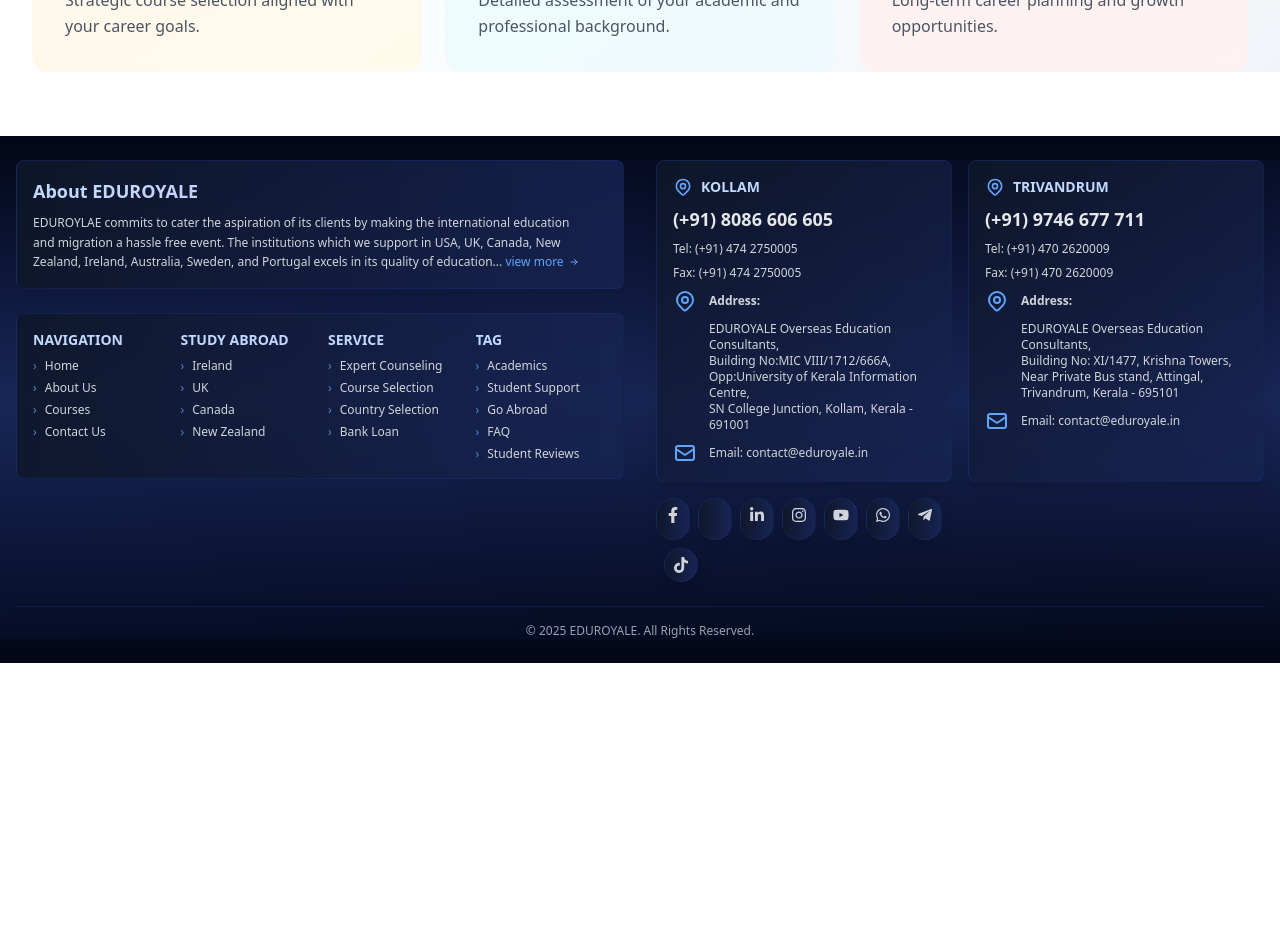
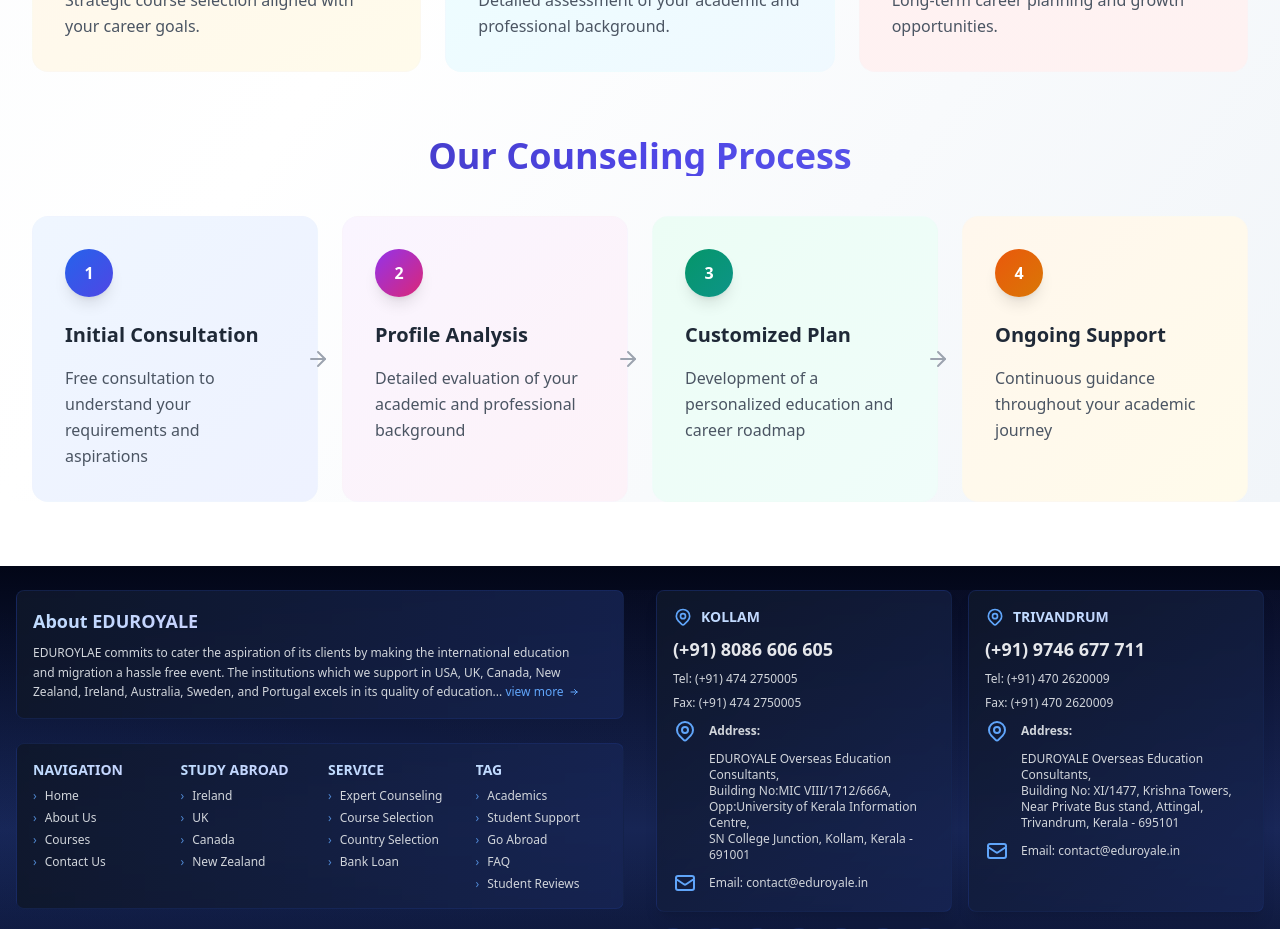
Before and after one commit to rinoykj007/Eduroyale_District_Educational, a React (Vite) app: page /services/expert-counseling in a window 1280 px wide. Shown: the part 1280-2209 px from the top of the page. Before the commit the page ends 1943 px from the top, so only its background shows below. Built offline with nearby package versions, Linux system fonts and the light colour scheme; some icons are missing.

Commit message:
update the Expert Counseling component with Features Grid

```diff
--- a/src/pages/Expert_Counseling.jsx
+++ b/src/pages/Expert_Counseling.jsx
@@ -61,6 +61,38 @@ const Features = [
     icon: "🚀",
     gradient: "from-rose-50 to-red-50",
     iconBg: "from-rose-500 to-red-500",
+  },
+];
+const Process = [
+  {
+    step: "1",
+    title: "Initial Consultation",
+    description:
+      "Free consultation to understand your requirements and aspirations",
+    gradient: "from-blue-50 to-indigo-50",
+    numberBg: "from-blue-600 to-indigo-600",
+  },
+  {
+    step: "2",
+    title: "Profile Analysis",
+    description:
+      "Detailed evaluation of your academic and professional background",
+    gradient: "from-purple-50 to-pink-50",
+    numberBg: "from-purple-600 to-pink-600",
+  },
+  {
+    step: "3",
+    title: "Customized Plan",
+    description: "Development of a personalized education and career roadmap",
+    gradient: "from-emerald-50 to-teal-50",
+    numberBg: "from-emerald-600 to-teal-600",
+  },
+  {
+    step: "4",
+    title: "Ongoing Support",
+    description: "Continuous guidance throughout your academic journey",
+    gradient: "from-orange-50 to-amber-50",
+    numberBg: "from-orange-600 to-amber-600",
   },
 ];
 const ExpertCounseling = () => {
@@ -154,6 +186,48 @@ const ExpertCounseling = () => {
             </motion.div>
           ))}
         </div>
+        {/* Process Section */}
+        <motion.div
+          initial={{ opacity: 0 }}
+          whileInView={{ opacity: 1 }}
+          transition={{ duration: 0.8 }}
+          className="mb-16"
+        >
+          <h2 className="text-4xl font-bold text-center mb-10 bg-clip-text text-transparent bg-gradient-to-r from-indigo-800 via-indigo-600 to-indigo-500">
+            Our Counseling Process
+          </h2>
+          <div className="grid grid-cols-1 md:grid-cols-2 lg:grid-cols-4 gap-6">
+            {Process.map((process, index) => (
+              <motion.div
+                key={index}
+                {...fadeInUpVariant}
+                transition={{ duration: 0.5, delay: index * 0.1 }}
+                className="relative"
+              >
+                <div
+                  className={`bg-gradient-to-br ${process.gradient} rounded-2xl p-8 hover:shadow-xl transition-all duration-300 border border-slate-100/20 backdrop-blur-sm h-full group hover:scale-[1.02]`}
+                >
+                  <div
+                    className={`flex items-center justify-center w-12 h-12 bg-gradient-to-br ${process.numberBg} rounded-full text-white font-bold mb-6 group-hover:scale-110 transition-transform duration-300 shadow-lg`}
+                  >
+                    {process.step}
+                  </div>
+                  <h3 className="text-xl font-semibold mb-4 text-gray-800">
+                    {process.title}
+                  </h3>
+                  <p className="text-gray-600 leading-relaxed">
+                    {process.description}
+                  </p>
+                </div>
+                {index < 3 && (
+                  <div className="hidden lg:block absolute top-1/2 right-0 transform translate-x-1/2 -translate-y-1/2 text-gray-400">
+                    <FiArrowRight className="w-6 h-6" />
+                  </div>
+                )}
+              </motion.div>
+            ))}
+          </div>
+        </motion.div>
       </div>
     </div>
   );
```
